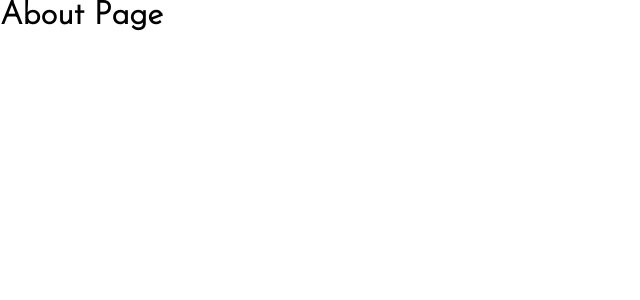
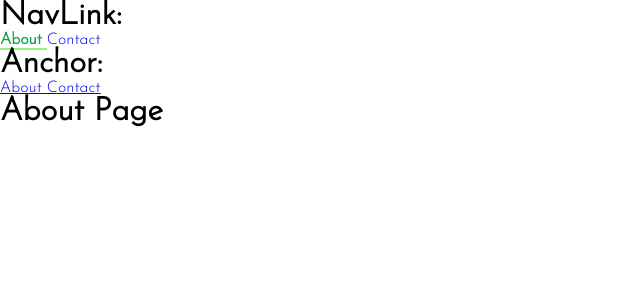
Before and after one commit to AbdulGafferSiam/React-Practice-App, a React (Create React App) app: page / in a window 1280 px wide. Shown: the top 300 px of the page, without its empty margins (0-640 px from the left). Built offline with nearby package versions, Linux system fonts and the light colour scheme.

Commit message:
Create React NAVBAR / MENU using React Router

```diff
--- a/src/App.jsx
+++ b/src/App.jsx
@@ -3,6 +3,7 @@ import { Route, Switch } from 'react-router-dom';
 import About from './About';
 import Contact from './Contact';
 import Error from './Error';
+import Menu from './Menu';
 import './index.css';
 
 const App = () => {
@@ -13,11 +14,12 @@ const App = () => {
 
     return (
         <>
+            <Menu />
             <Switch>
-                <Route exact path='/' component={ About } />
-                <Route exact path='/contact' component={ Contact } />
-                <Route path='/contact/name' component={ Name } />
-                <Route component={ Error } />
+                <Route exact path='/' component={About} />
+                <Route exact path='/contact' component={Contact} />
+                <Route path='/contact/name' component={Name} />
+                <Route component={Error} />
             </Switch>
         </>
     );
--- /dev/null
+++ b/src/Menu.jsx
@@ -0,0 +1,29 @@
+import React from 'react';
+import { NavLink } from 'react-router-dom';
+import './index.css';
+
+const Menu = () => {
+
+    return (
+        <>
+            {/*Page not reload*/}
+            <h1> NavLink: </h1>
+            <NavLink exact
+                activeClassName="active_class"
+                to="/"
+                style={{ textDecoration: 'none' }}> About </NavLink>
+            <NavLink
+                activeClassName="active_class"
+                to="/contact"
+                style={{ textDecoration: 'none' }}> Contact </NavLink>
+
+            <br />
+            {/*Page will reload*/}
+            <h1> Anchor: </h1>
+            <a href="/"> About </a>
+            <a href="/contact"> Contact </a>
+        </>
+    );
+}
+
+export default Menu;
--- a/src/index.css
+++ b/src/index.css
@@ -1,8 +1,22 @@
 @import url('https://fonts.googleapis.com/css2?family=Josefin+Sans:wght@300&display=swap');
+@import url('https://fonts.googleapis.com/css2?family=Source+Code+Pro:wght@300&display=swap');
 
 * {
     margin: 0;
     padding: 0%;
     box-sizing: border-box;
     font-family: 'Josefin Sans', sans-serif;
+    -webkit-font-smoothing: antialiased;
+    -moz-osx-font-smoothing: grayscale;
 }
+
+code {
+    font-family: 'Source Code Pro', monospace;
+}
+
+.active_class {
+    color: rgb(19, 161, 74);
+    border-bottom: 2px solid rgb(150, 241, 132);
+    font-weight: 700 !important;
+    text-decoration: none;
+}
```
